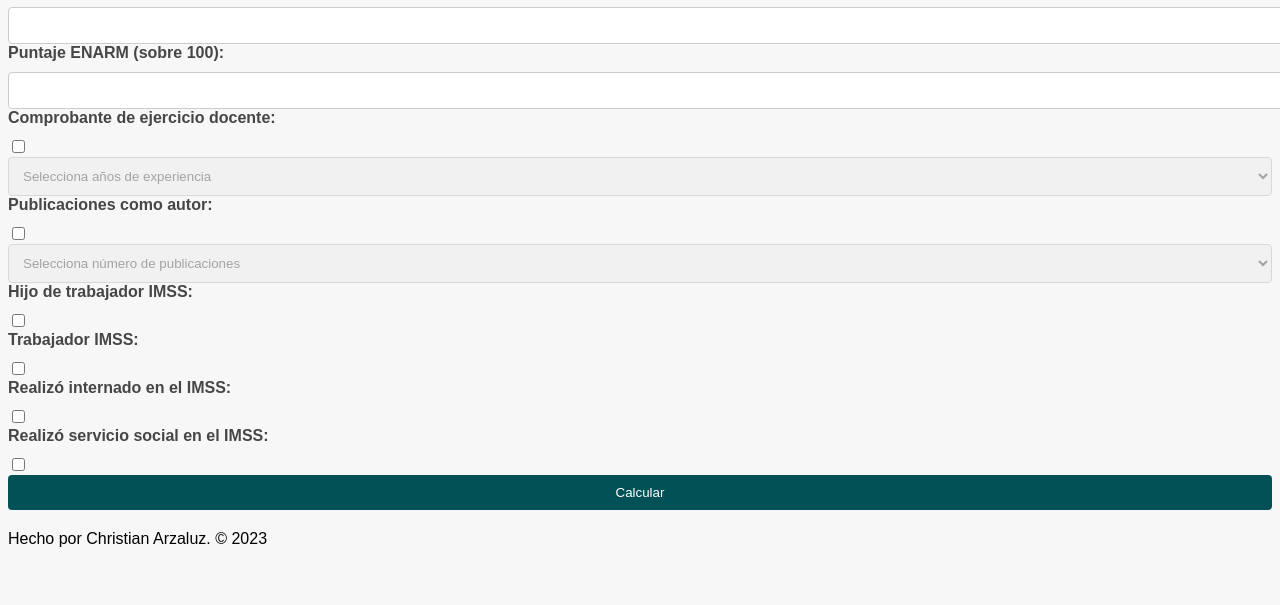
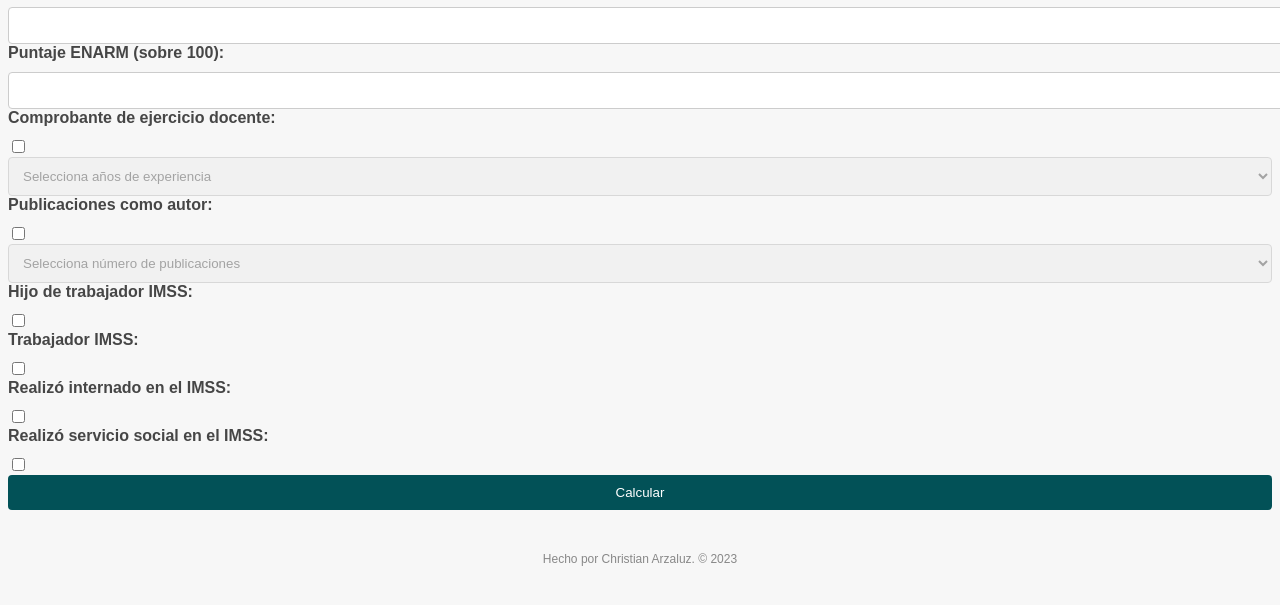
Before and after one commit to christianarzaluz/calculadoraIMSS, a plain HTML site: page index.html in a window 1280 px wide. Shown: the part 101-706 px from the top of the page. Drawn offline with Linux system fonts and the light colour scheme.

Commit message:
Update styles.css

```diff
--- a/styles.css
+++ b/styles.css
@@ -53,3 +53,10 @@ body {
     text-align: center;
     color: #025157;
   }
+  .footer {
+  text-align: center;
+  background-color: #f7f7f7;
+  padding: 10px;
+  font-size: 12px;
+  color: #888;
+}
```
